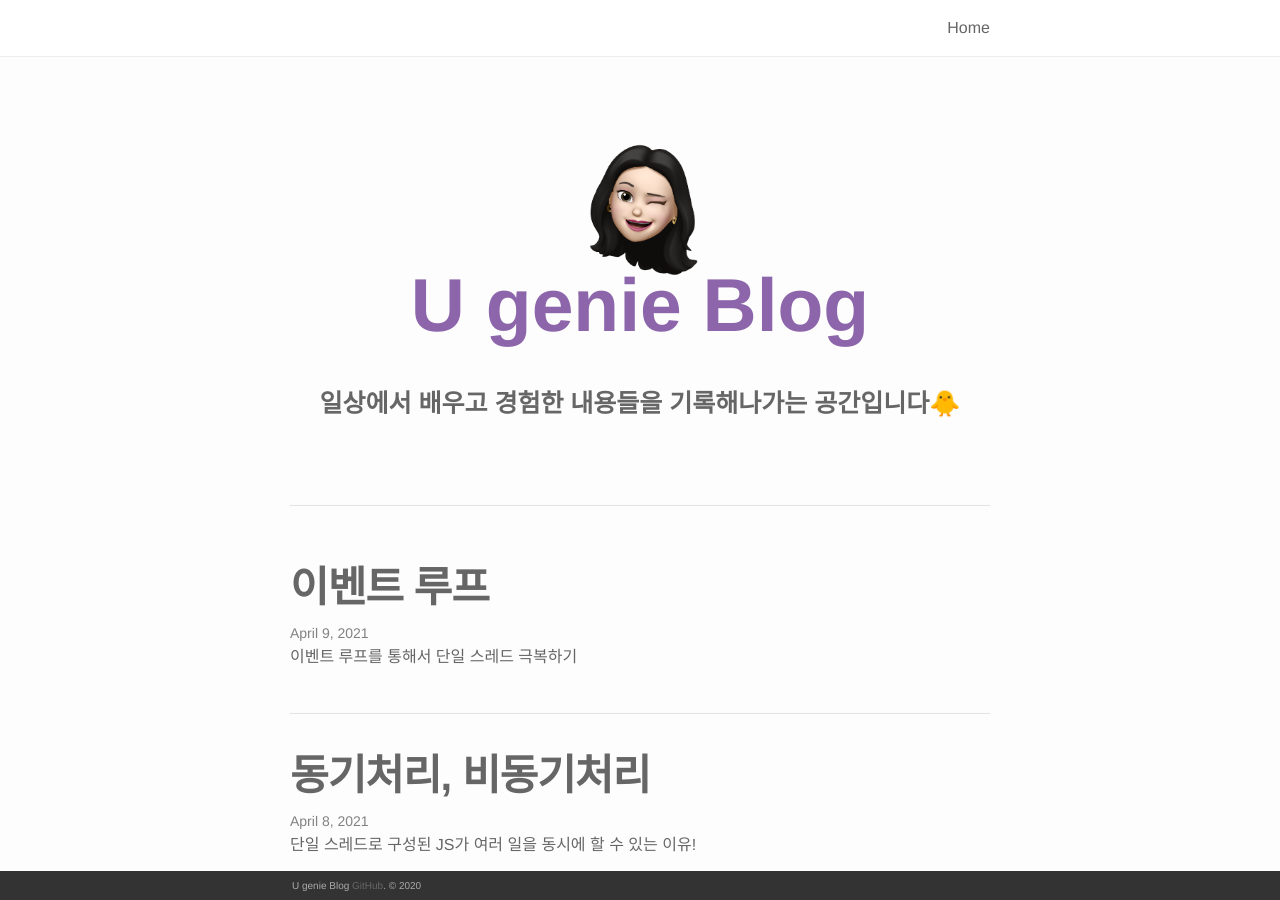
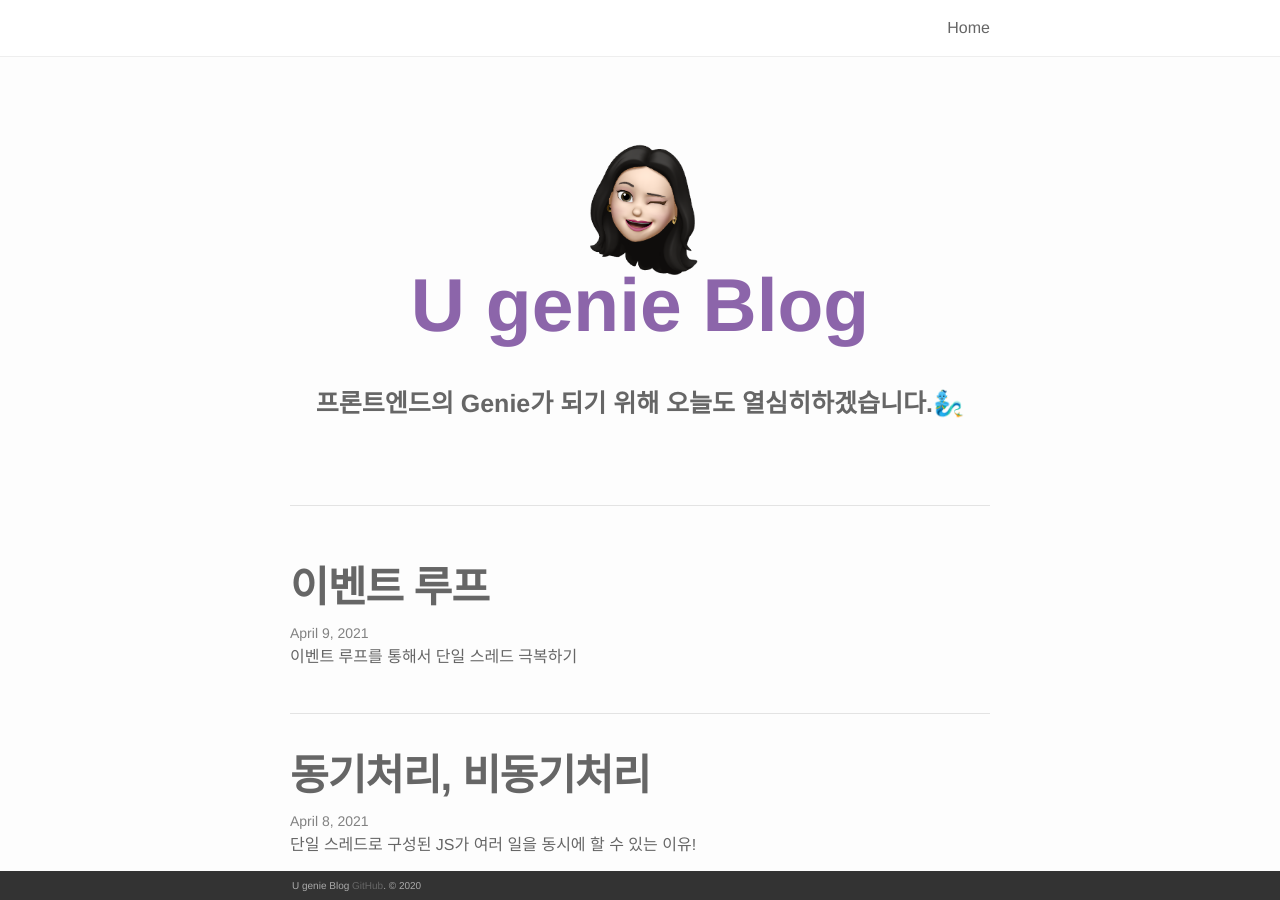
Before and after one commit to HyunYuJin/HyunYuJin.github.io, a Jekyll site: the page built from index.html, in a window 1280 px wide and 900 px high. Built offline with Jekyll 4.4.1, drawn with Linux system fonts in a browser that asks for light colours; nearby versions of some CDN libraries; the list of posts is cut into pages by our own code.

Commit message:
Modify index.html
Modify Blog Introduction

```diff
--- a/index.html
+++ b/index.html
@@ -5,7 +5,7 @@ layout: default
 <div class="header-bar">
   <img src="./img/avatar.png" alt="Avatar" style="vertical-align: middle; width: 150px; height: 150px;">
   <h1>U genie Blog</h1>
-  <h2>일상에서 배우고 경험한 내용들을 기록해나가는 공간입니다🐥</h2>
+  <h2>프론트엔드의 Genie가 되기 위해 오늘도 열심히하겠습니다.🧞‍♂️</h2>
   <br/>
   <hr>
   <br/>
```
